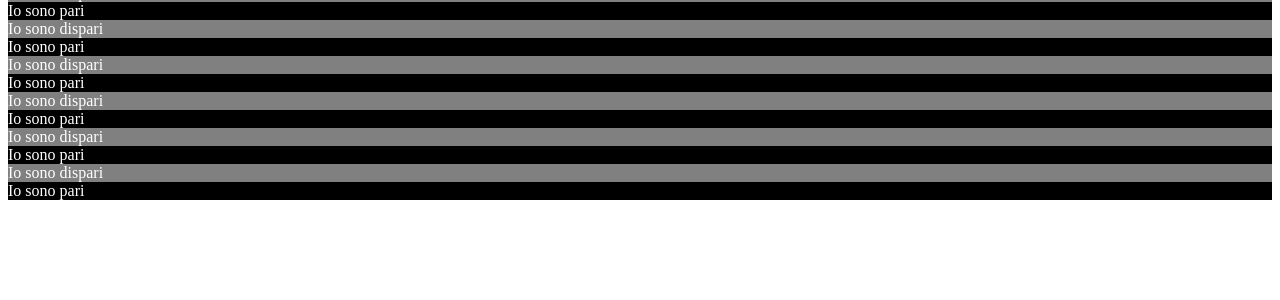
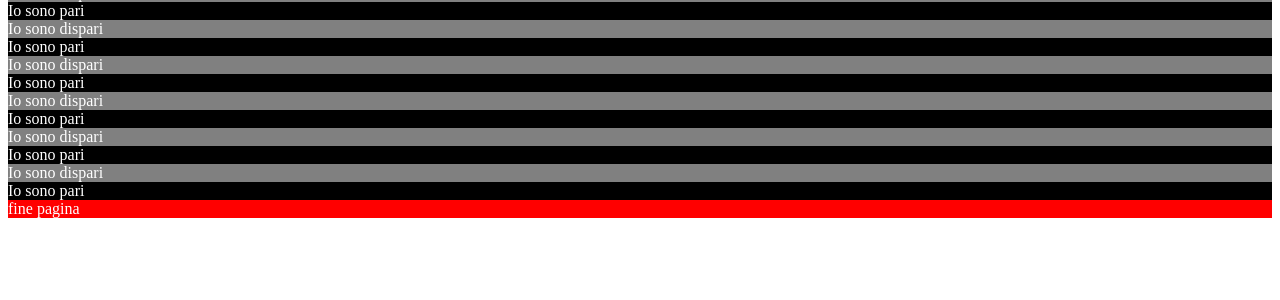
Before and after one commit to MiSKuAndre/CescotconCamilla, a PHP site: page / in a window 1280 px wide. Shown: the part 154-454 px from the top of the page. Run offline with PHP 8.4, Linux system fonts and the light colour scheme.

Commit message:
commit finale

```diff
--- a/random2/index.php
+++ b/random2/index.php
@@ -5,7 +5,7 @@
     <h1>Contenuti a caso!</h1>
 
     </head>
-
+<body>
 
 <?php
     // Numero casuale tra 10 e 30
@@ -20,3 +20,5 @@
     }
 
 ?>
+<div class="footer">fine pagina</div>
+</body>
```
